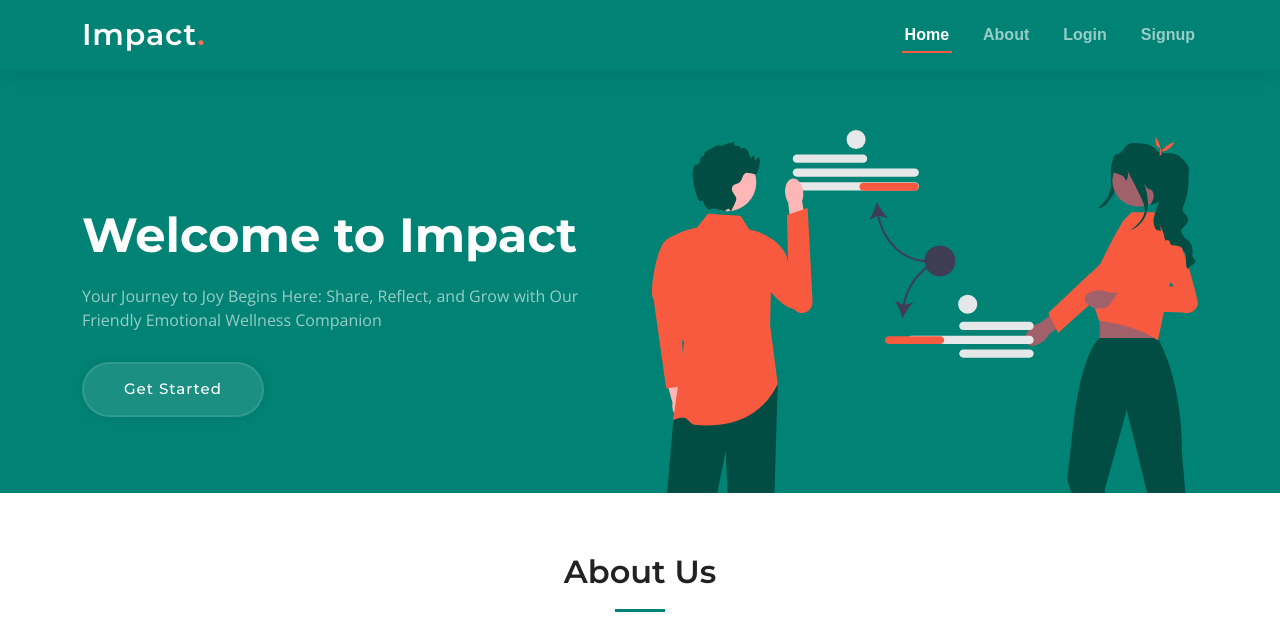
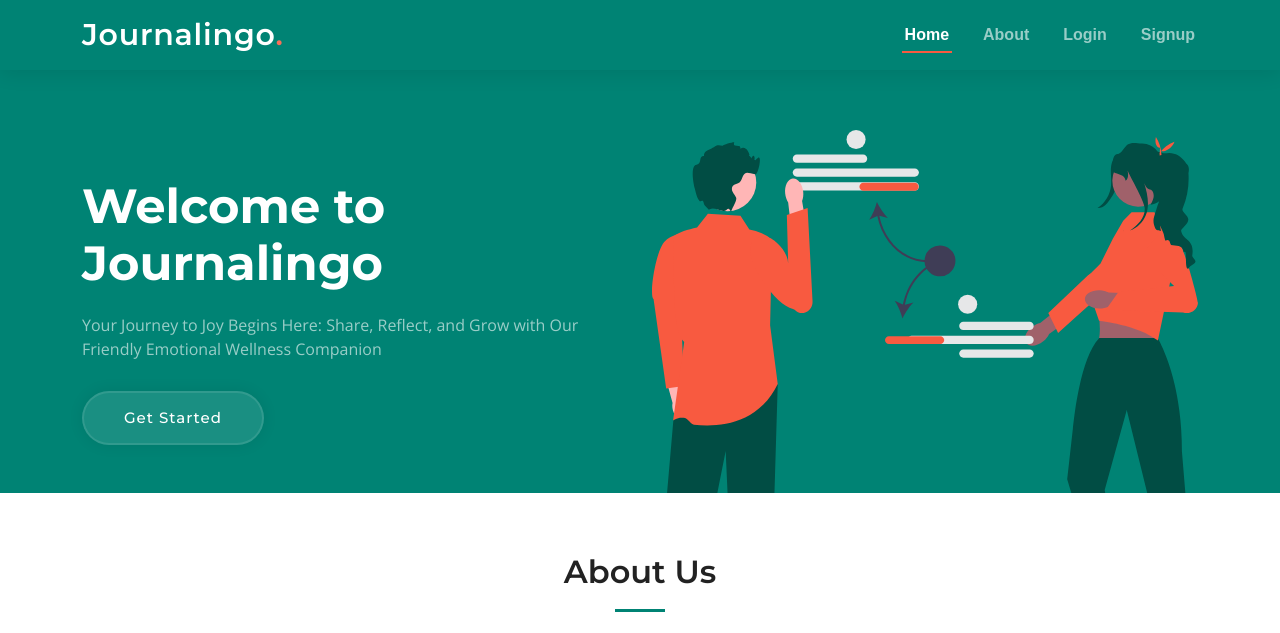
Before and after one commit to Swefton/Impact-AVS, a Flask app: page / in a window 1280 px wide. Shown: the top 633 px of the page. Run offline with Flask 3, Linux system fonts and the light colour scheme; some libraries are stand-ins or nearby versions.

Commit message:
update: removed favicon

```diff
--- a/templates/index.html
+++ b/templates/index.html
@@ -10,8 +10,8 @@
   <meta content="" name="keywords">
 
   <!-- Favicons -->
-  <link href="{{ url_for('static', filename='img/favicon.png') }}" rel="icon">
-  <link href="{{ url_for('static', filename='img/apple-touch-icon.png') }}" rel="apple-touch-icon">
+{#  <link href="{{ url_for('static', filename='img/favicon.png') }}" rel="icon">#}
+{#  <link href="{{ url_for('static', filename='img/apple-touch-icon.png') }}" rel="apple-touch-icon">#}
 
   <!-- Google Fonts -->
   <link rel="preconnect" href="https://fonts.googleapis.com">
@@ -44,7 +44,7 @@
 
     <div class="container-fluid container-xl d-flex align-items-center justify-content-between">
       <a href="/" class="logo d-flex align-items-center">
-        <h1>Impact<span>.</span></h1>
+        <h1>Journalingo<span>.</span></h1>
       </a>
       <nav id="navbar" class="navbar">
         <ul>
@@ -72,7 +72,7 @@
     <div class="container position-relative">
       <div class="row gy-5" data-aos="fade-in">
         <div class="col-lg-6 order-2 order-lg-1 d-flex flex-column justify-content-center text-center text-lg-start">
-          <h2>Welcome to <span>Impact</span></h2>
+          <h2>Welcome to <span>Journalingo</span></h2>
           <p>Your Journey to Joy Begins Here: Share, Reflect, and Grow with Our Friendly Emotional Wellness Companion</p>
           <div class="d-flex justify-content-center justify-content-lg-start">
             <a href="javascript:void(0);" class="btn-get-started" id="btnGetStarted">Get Started</a>
```
